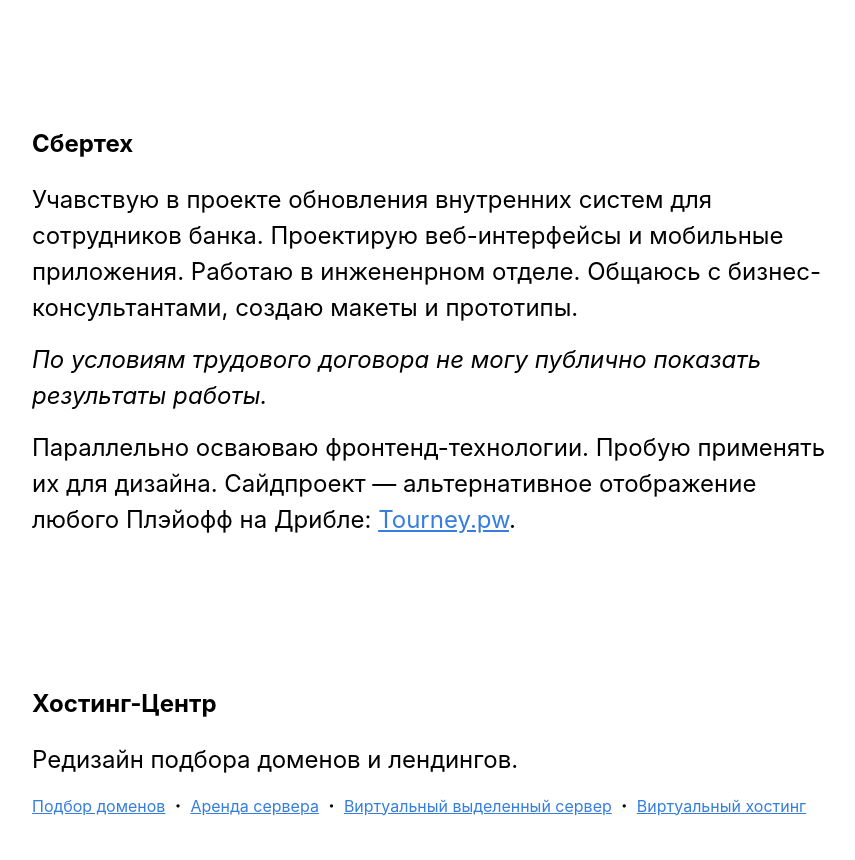
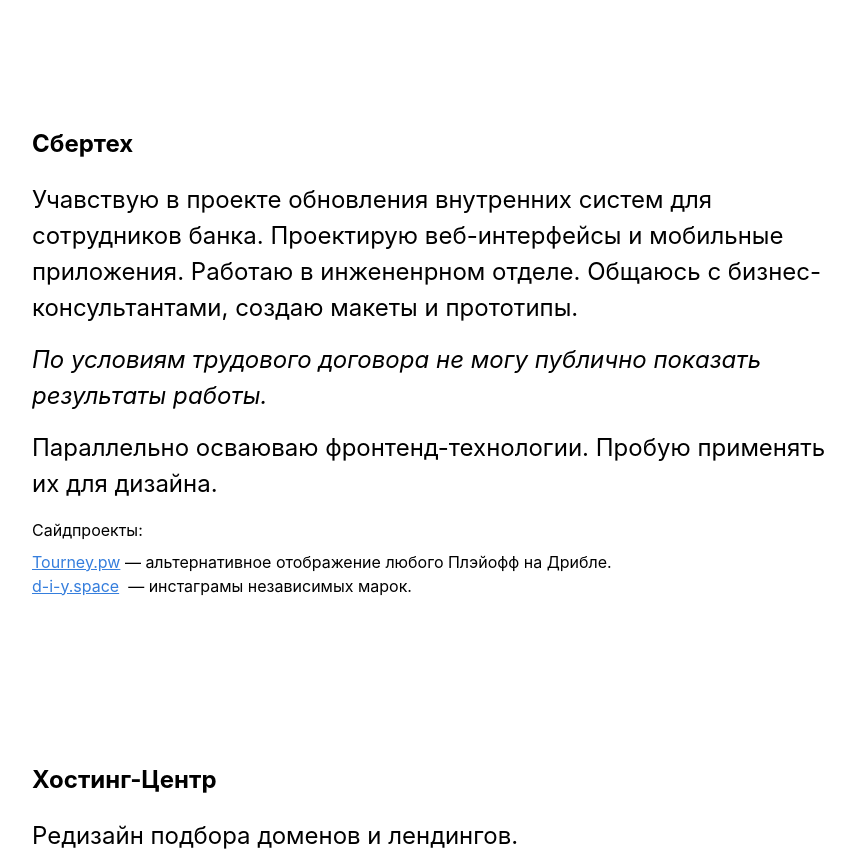
Before and after one commit to threefingaz/personal-site, a plain HTML site: page work/index.html in a window 1280 px wide. Shown: the part 237-1097 px from the top of the page, without its empty margins (32-887 px from the left). Drawn offline with Linux system fonts and the light colour scheme.

Commit message:
added d-i-y.space to work page

```diff
--- a/work/index.html
+++ b/work/index.html
@@ -29,11 +29,22 @@
             <p class="measure-wide mt0 mb3 i">
                 По условиям трудового договора не могу публично показать результаты работы.
             </p>
-            <p class="measure-wide mt0 mb0">
-                Параллельно осваюваю фронтенд-технологии. Пробую применять их для дизайна. Сайдпроект — альтернативное отображение любого
-Плэйофф на Дрибле:
-                <a href="https://tourney.pw" class="link dim blue underline">Tourney.pw</a>.
+            <p class="measure-wide mt0 mb3">
+                Параллельно осваюваю фронтенд-технологии. Пробую применять их для дизайна.
             </p>
+            <p class="f6 f5-ns lh-copy pl0 pt0 mt2 mb0">
+                Сайдпроекты:
+            </p>
+            <ul class="list f6 f5-ns lh-copy pl0 pt0 mt2 mb3">
+                <li>
+                    <a class="link dim blue underline" href="https://tourney.pw" >
+                        Tourney.pw</a> — альтернативное отображение любого Плэйофф на Дрибле.
+                </li>
+                <li>
+                    <a class="link dim blue underline" href="https://d-i-y.space" >
+                        d-i-y.space</a>  — инстаграмы независимых марок.
+                </li>
+            </ul>
         </section>
 
         <section class="sbertech cf mb5 mb6-ns">
```
